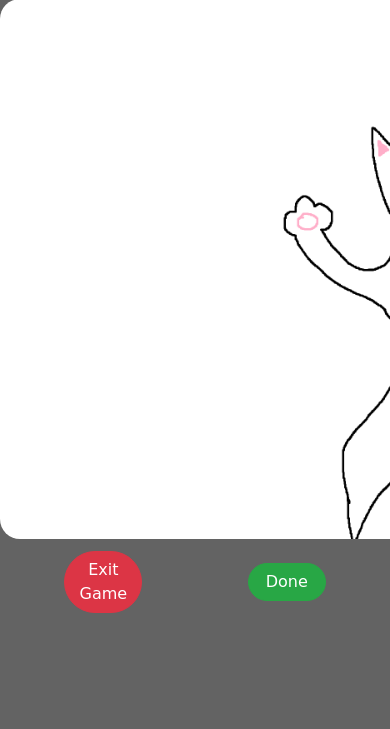
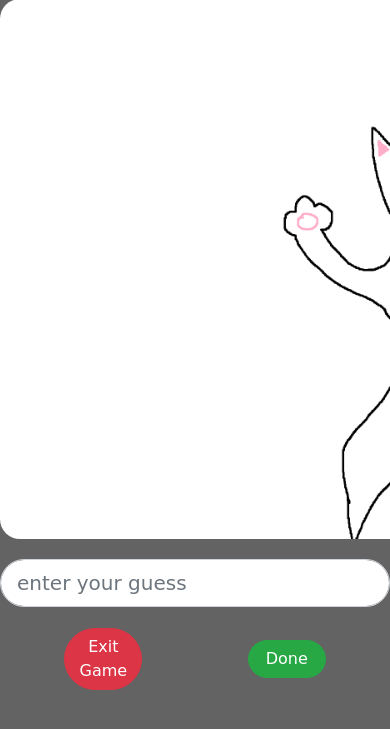
Before and after one commit to VinhDo1/CS4640, a PHP site: page /guess.html in a window 390 px wide; the page is wider, and only the part inside the window is pictured. Shown: the part 30-759 px from the top of that part. Run offline with PHP 8.4, Linux system fonts and the light colour scheme.

Commit message:
Guess Box
- added guess box to page

```diff
--- a/guess.html
+++ b/guess.html
@@ -28,6 +28,15 @@
         <div class="text-center">
             <img class="mainImage" src="images/cat4.png" alt="...">
         </div>
+
+        <div class="row">
+            <div class="col-md-4"></div>
+            <div class="col-md-4">
+                <input class="form-control form-control-lg guessBox" type="text" placeholder="enter your guess">
+            </div>
+            <div class="col-md-4"></div>
+        </div>
+
         <div text-align="center">
             <button class="btn btn-danger btn-game" onclick="window.location.href='lobby.html'">Exit Game</button>
             <button class="btn btn-success btn-game" onclick="window.location.href='results.html'">Done</button>
--- a/styles/custom.css
+++ b/styles/custom.css
@@ -91,6 +91,10 @@ img {
     width: 60rem;
     height: auto;
     border-radius: 20px;
+}
+
+.guessBox {
+    margin-top: 20px;
 }
 
 .register {
```
Lines whose indentation alone changed are shown as unchanged.
